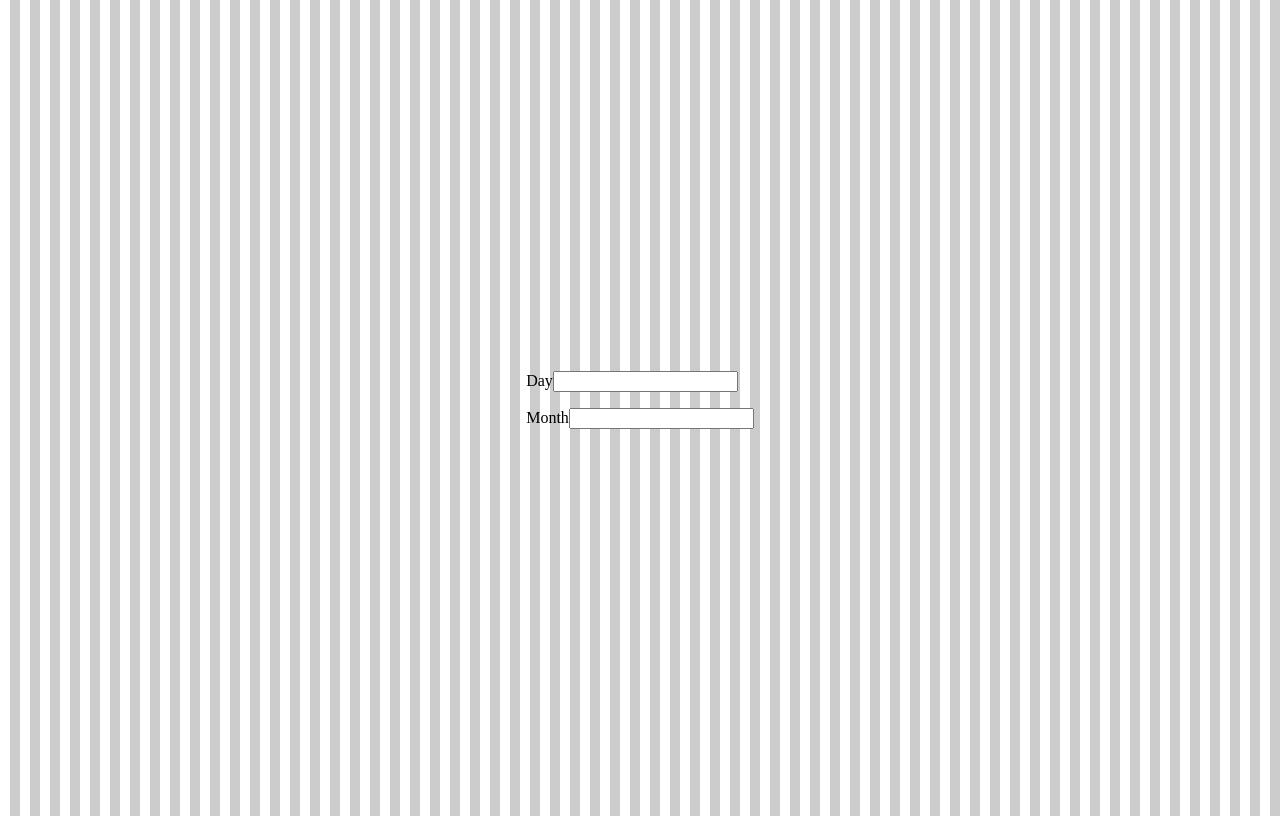
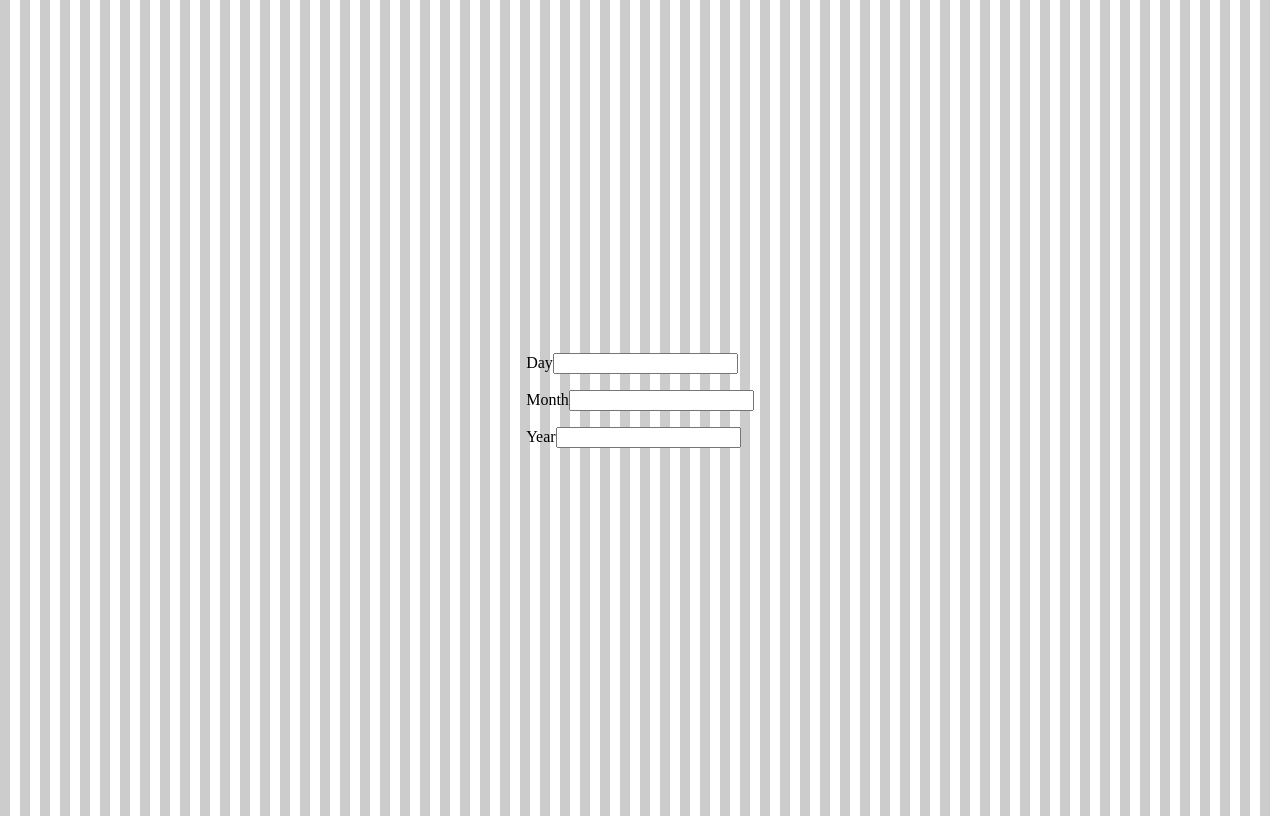
Before and after one commit to Alez05/age-calculator-app, a React (Vite) app: page / in a window 1280 px wide. Built offline with nearby package versions, Linux system fonts and the light colour scheme.

Commit message:
small update

```diff
--- a/src/App.jsx
+++ b/src/App.jsx
@@ -22,6 +22,16 @@ const MyApp = () => {
             <small className='error-month'></small>
           </p>
         </div>
+        <div className='input-container'>
+          <span>Year</span>
+          <input
+            type='number'
+            id='year'
+          />
+          <p>
+            <small className='error-year'></small>
+          </p>
+        </div>
       </div>
     </div>
   );
--- a/src/index.css
+++ b/src/index.css
@@ -1,7 +1,7 @@
 body{
   background-color: white;
   background-image: repeating-linear-gradient(
-    to right,
+    to left,
     transparent,
     transparent 10px,
     #cccccc 10px,
```
